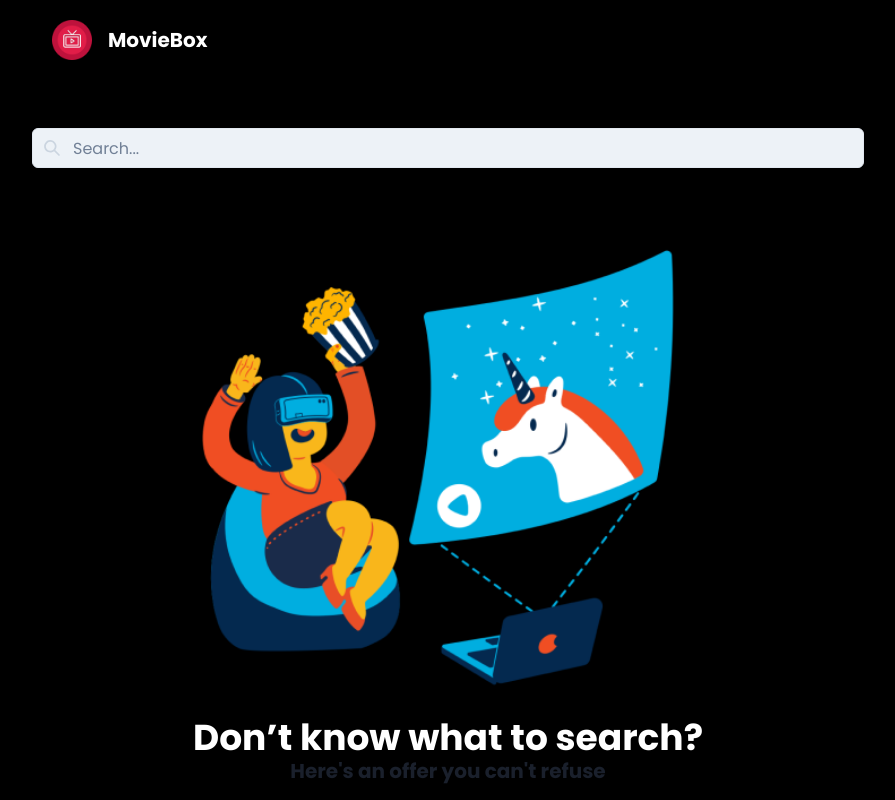
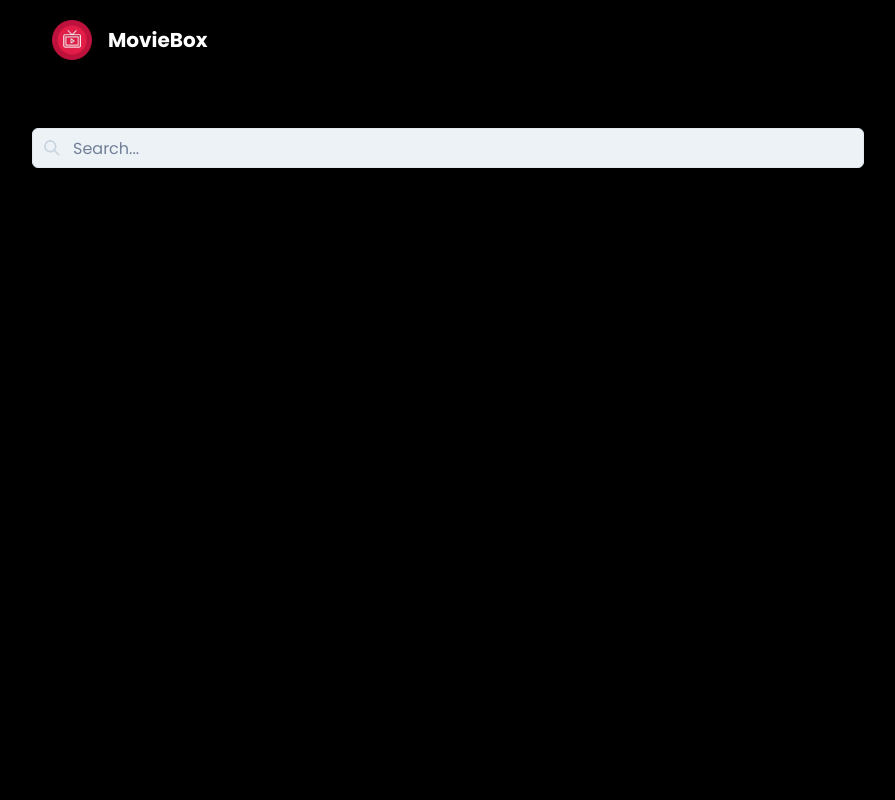
Before and after one commit to MaCecilia92/getglobymoviebox, a React (Vite) app: page / in a window 1280 px wide. Shown: the whole page, without its empty margins (192-1087 px from the left). Built offline with nearby package versions, Linux system fonts and the light colour scheme.

Commit message:
feat(NotFoundCimponent): fix in render

```diff
--- a/src/components/Search/SearchComponent.tsx
+++ b/src/components/Search/SearchComponent.tsx
@@ -4,7 +4,7 @@ import { MovieCardComponent } from '../MovieCard/MovieCardComponent';
 import { Stack, InputGroup, InputLeftElement, Input } from '@chakra-ui/react';
 import { SearchIcon } from '@chakra-ui/icons';
 import { MovieFavorite } from '../../page/HomePage/HomePage';
-import { NotFoundComponent } from '../NotFound/NotFoundComponent';
+// import { NotFoundComponent } from '../NotFound/NotFoundComponent';
 
 export interface SearchComponentProps {
   searchResults: any[] | MovieFavorite[];
@@ -49,13 +49,9 @@ export const SearchComponent: FC<SearchComponentProps> = ({
         </InputGroup>
       </Stack>
       <Stack justifyContent='center' alignItems='center' w='65%'>
-        {!searchResults.length ? (
-          <NotFoundComponent />
-        ) : (
           <Stack direction='row' spacing={4} wrap='wrap' justifyContent='start'>
             <MovieCardComponent moviesData={searchResults} />
           </Stack>
-        )}
       </Stack>
     </>
   );
```
